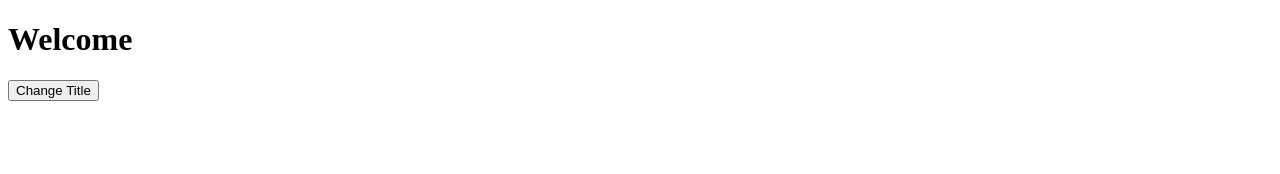
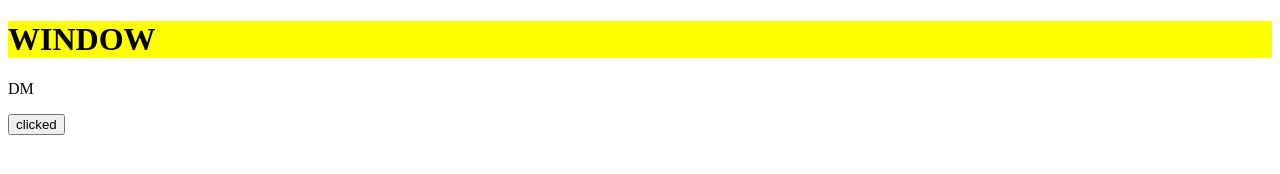
Before and after one commit to aakankshavaishnav/javascript_DOM, a plain HTML site: page 01.introduction/index.html in a window 1280 px wide. Drawn offline with Linux system fonts and the light colour scheme.

Commit message:
introduction

```diff
--- a/01.introduction/index.html
+++ b/01.introduction/index.html
@@ -1,34 +1,13 @@
-<!-- <!DOCTYPE html>
-<html lang="en">
-
-<head>
-    <meta charset="UTF-8">
-    <meta name="viewport" content="width=device-width, initial-scale=1.0">
-    <title>Document</title>
-
-</head>
-
-<body>
-    <button id="btn">click me</button>
-    <h1 id="head">hii</h1>
-        <script src="script.js" defer>
-        let a = document.getElementById("head")
-        a.addEventListener("click", () => a.innerHTML = "hello")
-    </script>
-</body>
-
-</html> -->
-
 <!DOCTYPE html>
 <html>
 <head>
-  <title>External JS</title>
+  <title>DOM Manipulation</title>
 </head>
 <body>
-  <h1 id="title">Welcome</h1>
-  <button id="changeBtn">Change Title</button>
-  <p id="info"></p>
+  <h1 id="heading">Hello World</h1>
+  <p id="message">This is a paragraph.</p>
+  <button id="btn">Click Me</button>
 
-  <script src="script.js"></script>
+  <script src="script.js" defer></script>
 </body>
 </html>
--- a/01.introduction/script.js
+++ b/01.introduction/script.js
@@ -1,9 +1,10 @@
-const title = document.getElementById("title");
-const button = document.getElementById("changeBtn");
-const info = document.getElementById("info");
+let heading = document.getElementById("heading");
+let message = document.getElementById("message");
+let button = document.getElementById("btn");
 
-button.addEventListener("click", function() {
-  title.innerHTML = "Title Changed by External JS!";
-  title.style.color = "green";
-  info.innerHTML = "This message comes from an external file.";
-});
+console.log(btn)
+btn.innerHTML="clicked"
+message.innerHTML="DM"
+heading.innerHTML="WINDOW"
+heading.style.backgroundColor="yellow"
+// heading.style.border=
```
